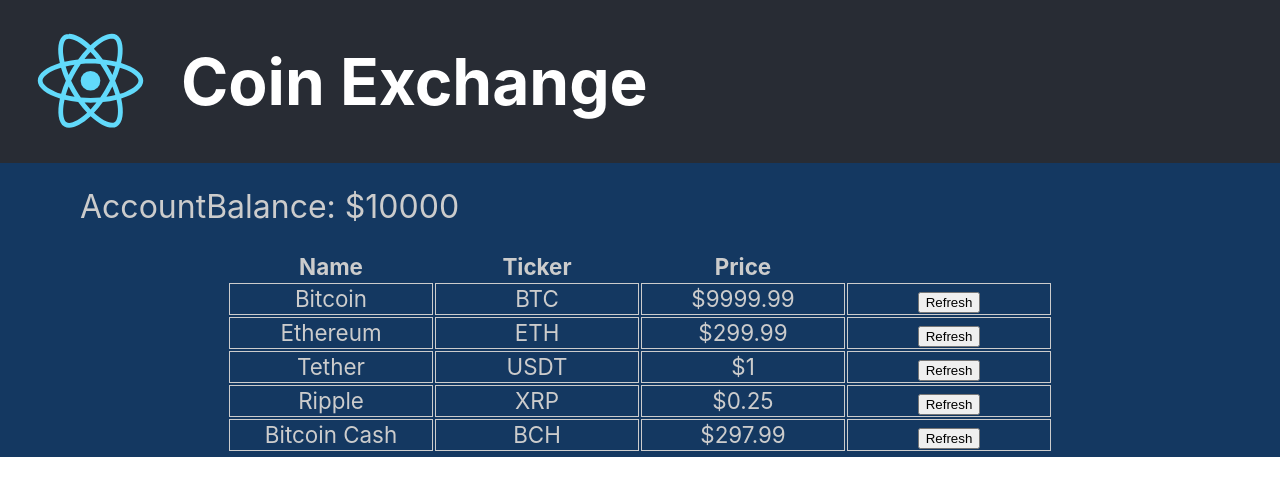
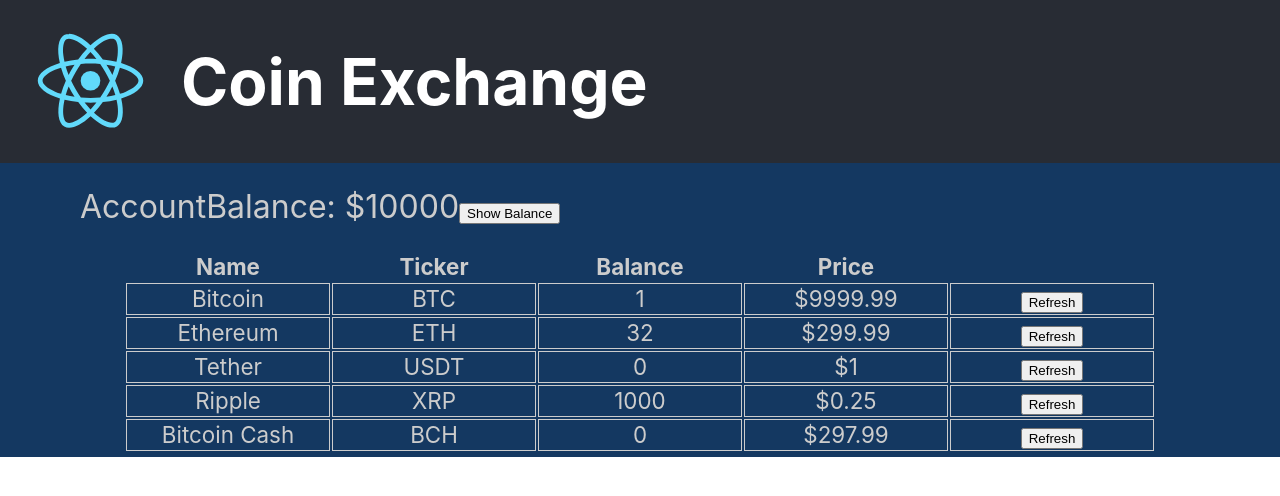
Before and after one commit to kapitanon/coin-exchange, a React (Create React App) app: page / in a window 1280 px wide. Shown: the top 496 px of the page. Built offline with nearby package versions, Linux system fonts and the light colour scheme.

Commit message:
button almost functional

```diff
--- a/src/App.js
+++ b/src/App.js
@@ -15,35 +15,42 @@ class App extends React.Component {
     super(props);
     this.state = {
       balance: 10000,
+      showBalance: false,
       coinData: [
         {
           name: 'Bitcoin',
           ticker: 'BTC',
-          price: 9999.99
+          balance: 1,
+          price: 9999.99,
       },
       {
         name: "Ethereum",
         ticker: 'ETH',
-        price: 299.99
+        balance: 32,
+        price: 299.99,
       },
       {
         name: "Tether",
         ticker: 'USDT',
-        price: 1.00
+        balance: 0,
+        price: 1.00,
       },
       {
         name: "Ripple",
         ticker: 'XRP',
-        price: .25
+        balance: 1000,
+        price: .25,
       },
       {
         name: 'Bitcoin Cash',
         ticker: 'BCH',
-        price: 297.99
+        balance: 0,
+        price: 297.99,
       }
     ]
     }
     this.handleRefresh = this.handleRefresh.bind(this);
+    this.handleBalance = this.handleBalance.bind(this);
   }
 
   handleRefresh(valueChangeTicker) {
@@ -62,12 +69,24 @@ class App extends React.Component {
         this.setState({ coinData: newCoinData });
     }
 
+    handleBalance() {
+      this.setState({
+        showBalance: !this.state.showBalance
+      });
+    }
+
   render() {
     return (
       <Div>
         <ExchangeHeader />
-        <AccountBalance amount={this.state.balance} />
-        <CoinList coinData={this.state.coinData} handleRefresh={this.handleRefresh} />
+        <AccountBalance
+          amount={this.state.balance}
+          showBalance={this.state.showBalance}
+          handleBalance={this.handleBalance}
+          />
+        <CoinList
+          coinData={this.state.coinData}
+          handleRefresh={this.handleRefresh} />
       </Div>
     );
   }
--- a/src/components/AccountBalance/AccountBalance.jsx
+++ b/src/components/AccountBalance/AccountBalance.jsx
@@ -10,9 +10,12 @@ padding: 1.5rem 0 1.5rem 5rem;
 
 export default class AccountBalance extends Component {
     render() {
+        let showBal = <>AccountBalance: ${this.props.amount}</>
+        const buttonText = this.props.showBalance ? 'Hide Balance' : 'Show Balance';
         return (
             <Section>
-             AccountBalance: ${this.props.amount}
+                { showBal }
+         < button onClick={this.handleBalance} >{buttonText}</button>
             </Section>
         );
     }
--- a/src/components/Coin/Coin.jsx
+++ b/src/components/Coin/Coin.jsx
@@ -30,10 +30,12 @@ export default class Coin extends Component {
     }
 
     render() {
+    const balance = <><CoinRow>{this.props.balance}</CoinRow></>
         return (
             <tr>
                 <CoinRow>{this.props.name}</CoinRow>
                 <CoinRow>{this.props.ticker}</CoinRow>
+                { balance }
                 <CoinRow>${this.props.price}</CoinRow>
                 <CoinRow> <form action="#" method="POST" >
                     <button onClick={this.handleClick}>Refresh</button>
--- a/src/components/CoinList/CoinList.jsx
+++ b/src/components/CoinList/CoinList.jsx
@@ -10,21 +10,24 @@ const Table = styled.table`
 
 export default class CoinList extends Component {
     render() {
+      let balance = <th>Balance</th>
         return (
           <Table>
             <thead>
               <tr>
                 <th>Name</th>
                 <th>Ticker</th>
+                { balance }
                 <th>Price</th>
               </tr>
             </thead>
             <tbody>
               {
-              this.props.coinData.map( ({name, ticker, price}) =>
+              this.props.coinData.map( ({name, ticker, balance, price}) =>
                 <Coin key={ticker} handleRefresh={this.props.handleRefresh}
                 name={name}
                 ticker={ticker}
+                balance={balance}
                 price={price} />
                   )
               }
```
Also changed, not shown: 1 other file (tests, documents, lock files or other folders).
